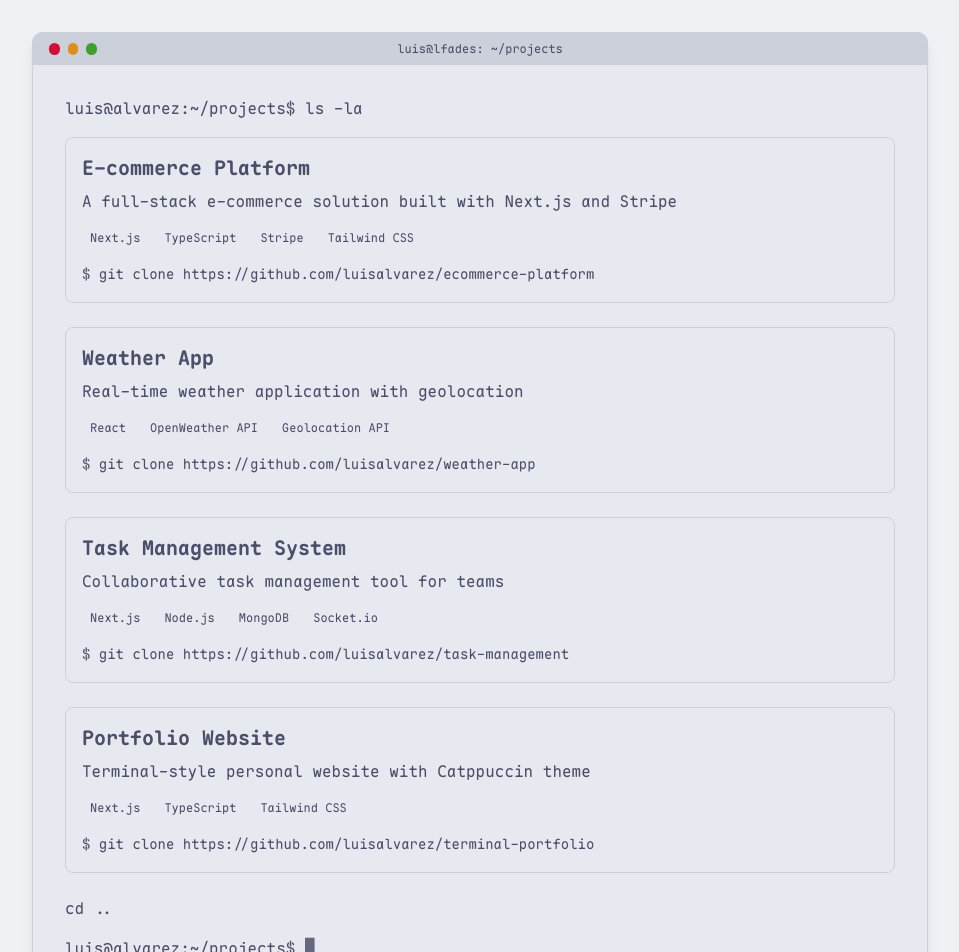
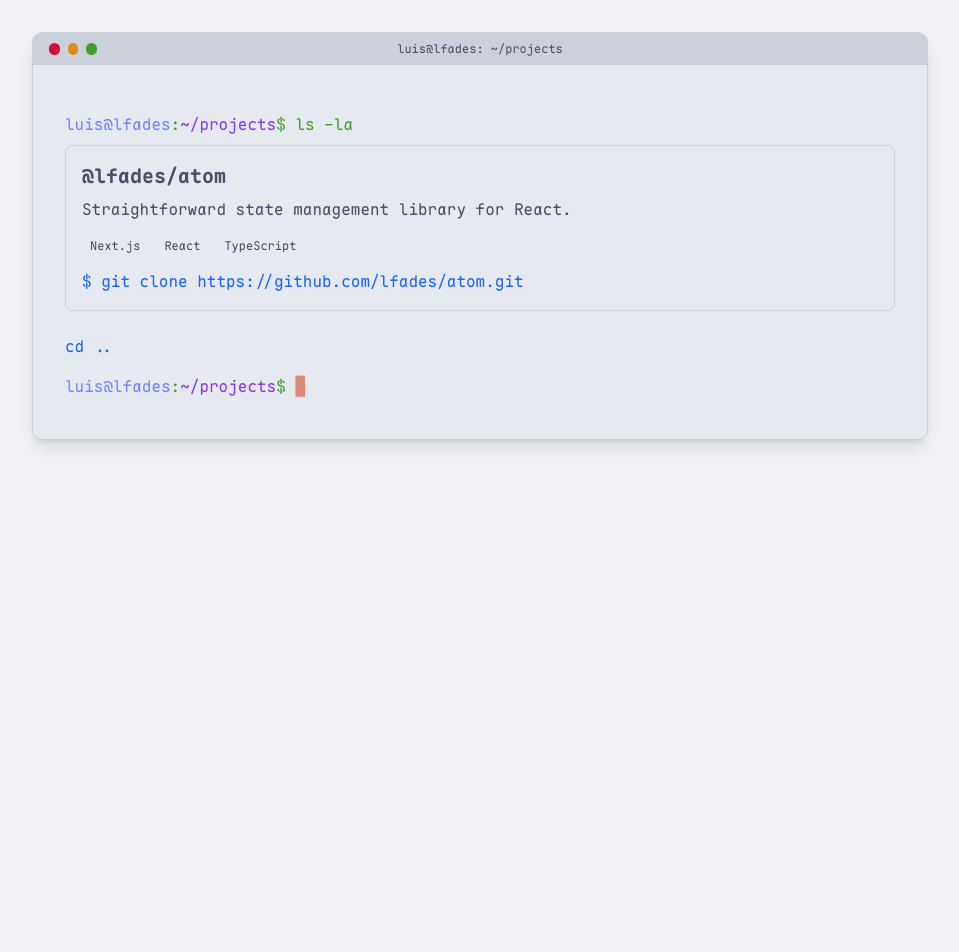
Before and after one commit to lfades/lfades-site, a Next.js app: page /projects in a window 1280 px wide. Shown: the top 952 px of the page, without its empty margins (160-1119 px from the left). After the commit the page ends 800 px from the top, so only its background shows below. Built offline with nearby package versions, Linux system fonts and the light colour scheme.

Commit message:
Updated projects page

```diff
--- a/app/(main)/about/page.tsx
+++ b/app/(main)/about/page.tsx
@@ -68,7 +68,7 @@ export default function AboutPage() {
 					<Link href="/">cd ..</Link>
 				</div>
 
-				<TerminalLine className="mt-4" path="~/about.md" />
+				<TerminalLine className="mt-4" />
 			</div>
 		</Terminal>
 	)
--- a/app/(main)/contact/page.tsx
+++ b/app/(main)/contact/page.tsx
@@ -63,7 +63,7 @@ export default function ContactPage() {
 					<Link href="/">cd ..</Link>
 				</div>
 
-				<TerminalLine className="mt-4" path="~/contact.md" />
+				<TerminalLine className="mt-4" />
 			</div>
 		</Terminal>
 	)
--- a/app/(main)/projects/page.tsx
+++ b/app/(main)/projects/page.tsx
@@ -1,92 +1,50 @@
-import Link from "next/link"
+import { Link } from "@/components/link"
 import { Terminal } from "@/components/terminal"
+import { TerminalLine } from "@/components/terminal-line"
 
 export default function ProjectsPage() {
-	const projects = [
-		{
-			name: "E-commerce Platform",
-			description:
-				"A full-stack e-commerce solution built with Next.js and Stripe",
-			tech: ["Next.js", "TypeScript", "Stripe", "Tailwind CSS"],
-			link: "https://github.com/luisalvarez/ecommerce-platform",
-		},
-		{
-			name: "Weather App",
-			description: "Real-time weather application with geolocation",
-			tech: ["React", "OpenWeather API", "Geolocation API"],
-			link: "https://github.com/luisalvarez/weather-app",
-		},
-		{
-			name: "Task Management System",
-			description: "Collaborative task management tool for teams",
-			tech: ["Next.js", "Node.js", "MongoDB", "Socket.io"],
-			link: "https://github.com/luisalvarez/task-management",
-		},
-		{
-			name: "Portfolio Website",
-			description: "Terminal-style personal website with Catppuccin theme",
-			tech: ["Next.js", "TypeScript", "Tailwind CSS"],
-			link: "https://github.com/luisalvarez/terminal-portfolio",
-		},
-	]
-
 	return (
-		<div className="bg-ctp-base text-ctp-text font-mono">
 		<Terminal path="~/projects">
 			<div className="p-4">
-					<div className="mb-4 text-ctp-green">
-						<span className="text-ctp-blue">luis@alvarez</span>:
-						<span className="text-ctp-mauve">~/projects</span>$ ls -la
-					</div>
+				<TerminalLine className="mt-4" path="~/projects" text="ls -la" />
 
 				<div className="space-y-6">
-						{projects.map((project, index) => (
-							<div
-								key={index}
-								className="border border-ctp-surface0 rounded-md p-4 hover:bg-ctp-surface0 transition-colors"
-							>
-								<h2 className="text-xl font-bold text-ctp-mauve mb-2">
-									{project.name}
-								</h2>
-								<p className="text-ctp-text mb-3">{project.description}</p>
-
-								<div className="flex flex-wrap gap-2 mb-3">
-									{project.tech.map((tech, techIndex) => (
-										<span
-											key={techIndex}
-											className="bg-ctp-surface1 text-ctp-subtext0 px-2 py-1 rounded text-xs"
-										>
-											{tech}
-										</span>
-									))}
-								</div>
-
-								<Link
-									href={project.link}
-									className="text-ctp-blue hover:text-ctp-lavender hover:underline text-sm"
-								>
-									$ git clone {project.link}
-								</Link>
-							</div>
-						))}
+					<Project />
 				</div>
 
 				<div className="mt-6">
-						<Link
-							href="/"
-							className="text-ctp-mauve hover:text-ctp-lavender hover:underline"
-						>
-							cd ..
-						</Link>
+					<Link href="/">cd ..</Link>
 				</div>
 
-					<div className="mt-4 text-ctp-green">
-						<span className="text-ctp-blue">luis@alvarez</span>:
-						<span className="text-ctp-mauve">~/projects</span>${" "}
-						<span className="animate-pulse">█</span>
-					</div>
+				<TerminalLine className="mt-4" path="~/projects" />
 			</div>
 		</Terminal>
+	)
+}
+
+function Project() {
+	return (
+		<div className="border border-ctp-surface0 rounded-md p-4 hover:bg-ctp-surface0 transition-colors">
+			<h2 className="text-xl font-bold text-ctp-mauve mb-2">@lfades/atom</h2>
+			<p className="text-ctp-text mb-3">
+				Straightforward state management library for React.
+			</p>
+
+			<div className="flex flex-wrap gap-2 mb-3">
+				<span className="bg-ctp-surface1 text-ctp-subtext0 px-2 py-1 rounded text-xs">
+					Next.js
+				</span>
+				<span className="bg-ctp-surface1 text-ctp-subtext0 px-2 py-1 rounded text-xs">
+					React
+				</span>
+				<span className="bg-ctp-surface1 text-ctp-subtext0 px-2 py-1 rounded text-xs">
+					TypeScript
+				</span>
+			</div>
+
+			<Link href="https://github.com/lfades/atom">
+				$ git clone https://github.com/lfades/atom.git
+			</Link>
 		</div>
 	)
 }
```
Lines whose indentation alone changed are shown as unchanged.
